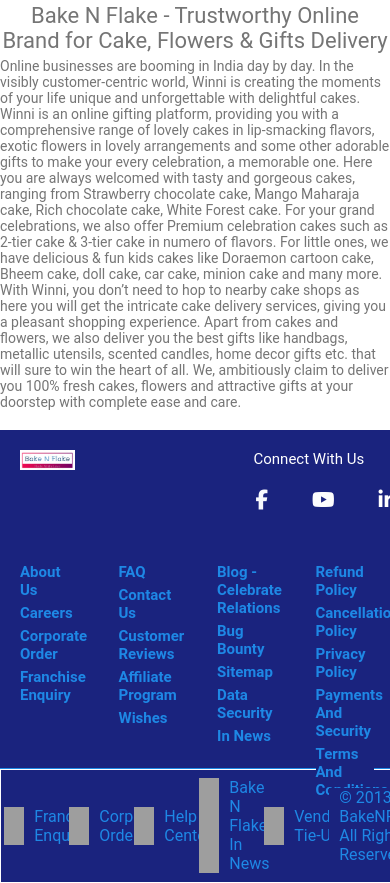
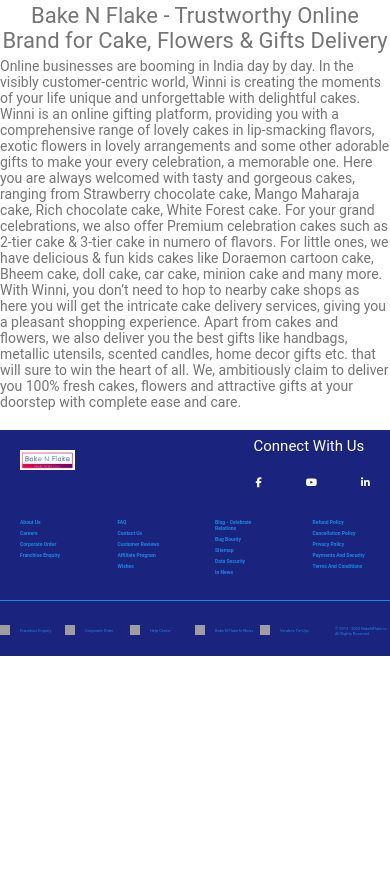
Before and after one commit to TruptimayeePanigrahy/Bake_N_Flake, a plain HTML site: page frontend/html/index.html in a window 390 px wide. Shown: the part 5023-5906 px from the top of the page. After the commit the page ends 5699 px from the top, so only its background shows below. Drawn offline with Linux system fonts and the light colour scheme; grey boxes are pictures that could not be loaded.

Commit message:
footer responsive

```diff
--- a/backend/package.json
+++ b/backend/package.json
@@ -23,7 +23,7 @@
     "passport": "^0.6.0",
     "passport-google-oauth20": "^2.0.0",
     "password": "^0.1.1",
-    "razorpay": "^2.8.6",
+    "razorpay": "^0.0.0",
     "redis": "^4.6.6",
     "uuid": "^9.0.0"
   }
--- a/frontend/styles/index.css
+++ b/frontend/styles/index.css
@@ -200,9 +200,9 @@
 }
 #bluebox{
     width:100%;
-    height:450px;
+    height:auto;
     background-color:#1A237E;
-
+    margin-bottom: 20px;;
     margin-top:20px;
 }
 #left{
@@ -249,16 +249,16 @@
 #footer-link{
 
     width:100%;
-    height:50%;
+    height:auto;
     display: flex;
     margin-top:20px;
     background-color:#1A237E;
     justify-content: space-between;
+
 }
 #footer-link>div{
-    width:15%;
+    width:25%;
     height:80%;
-
     background-color:#1A237E;
     padding: 20px;;
 }
@@ -280,21 +280,23 @@
     width:100%;
     height:25%;
     background-color:#1A237E ;
-    border:1px solid white;
     display: flex;
     justify-content: space-around;
+    padding-top: 20px;
+    padding-bottom:  20px;
 }
 #end>div{
     background-color:#1A237E
 }
 #end>div>img{
-    background-color:#1A237E
+    background-color:#1A237E ;
+    margin-top:2px;
 }
 #end>div>p{
     background-color:#1A237E
 }
 #end>div{
-    width:15%;
+    width:20%;
     margin: auto;
     display: flex;
 
@@ -304,5 +306,58 @@
 }
 #end>div>p{
     margin-left:10px;
+    font-size:13px;
+    margin-top:5px;
     color:#1E88E5;
 }
+@media screen and (max-width: 1010px) {
+   #end>div>p{
+    font-size: 8px;;
+   }
+
+    #end img{
+        width:15px;
+        height:15px;
+    }
+  #right>p{
+    margin-top:10px;
+    font-size: 15px;
+
+}
+#right>div>div{
+    font-size: 15px;
+    margin-right:40px;
+}
+#footer-link>div>a{
+
+    font-size: 10px;
+
+}
+
+}
+
+
+
+@media screen and (max-width: 700px) {
+    #end>div>p{
+        font-size:4px;
+    }
+    #end img{
+        width:10px;
+        height:10px
+    }
+
+    #right>p{
+        margin-top:7px;
+        font-size: 15px;
+   }
+   #right>div>div{
+    font-size: 10px;
+    margin-right:40px;
+   }
+   #footer-link>div>a{
+    font-size: 5px;
+
+}
+
+}
```
Also changed, not shown: 1 other file.
